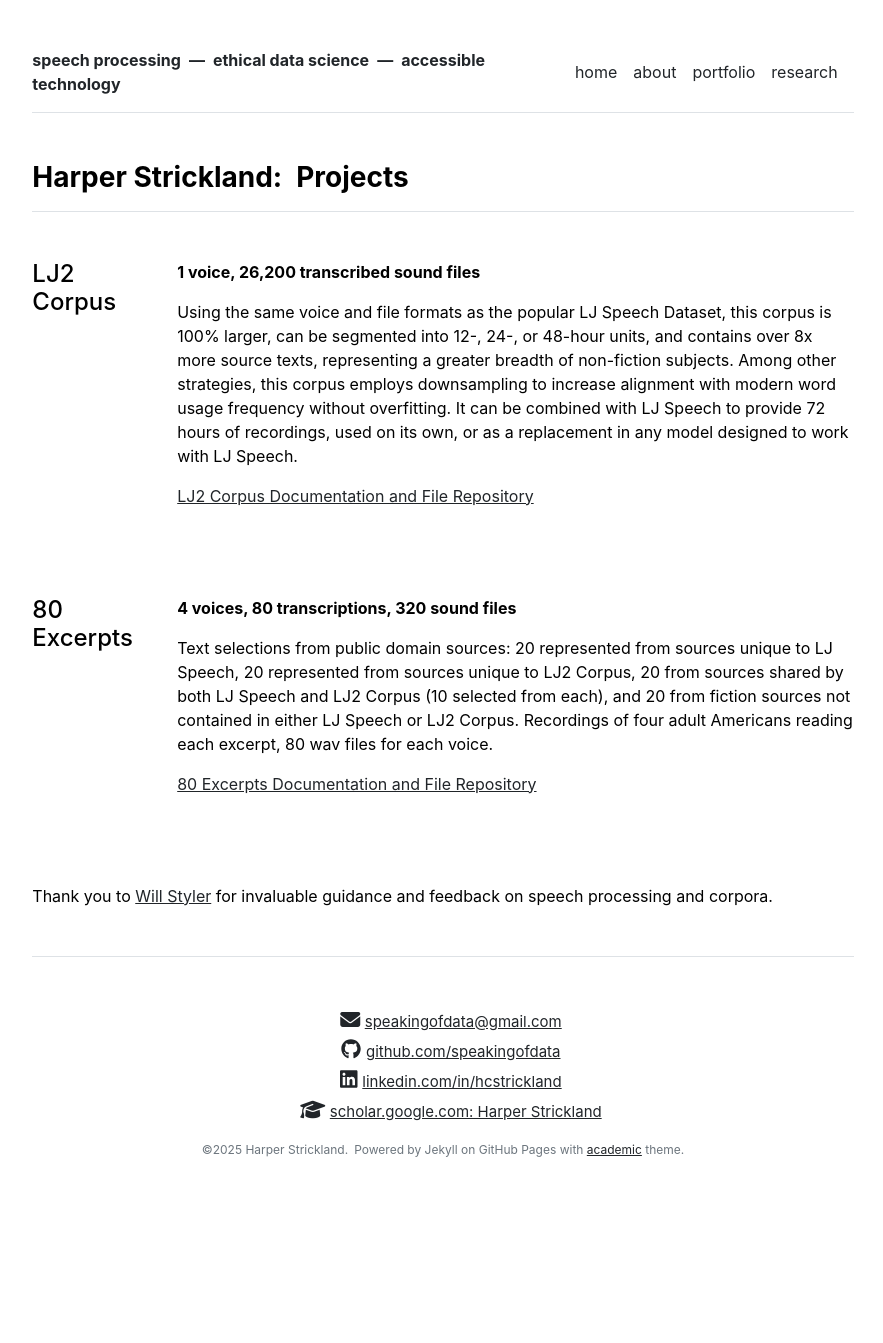
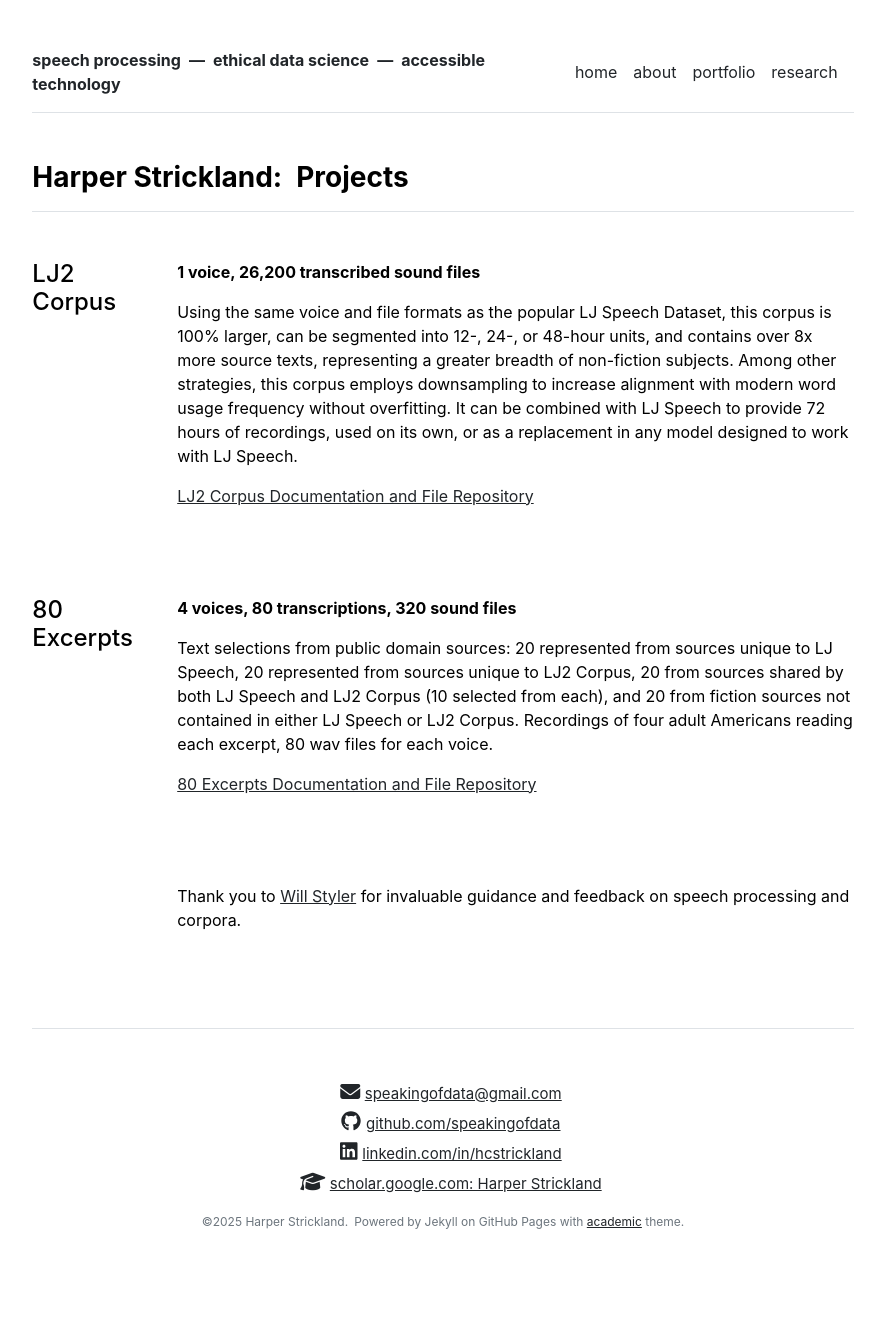
Before and after one commit to speakingofdata/speakingofdata.github.io, a Jekyll site: the page built from portfolio.md, in a window 1280 px wide. Shown: the whole page, without its empty margins (197-1080 px from the left). Built offline with Jekyll 4.4.1, drawn with Linux system fonts in a browser that asks for light colours; nearby versions of some CDN libraries; before the commit the page ends 1271 px from its top, so only the background shows below that.

Commit message:
Update portfolio.html

```diff
--- a/_layouts/portfolio.html
+++ b/_layouts/portfolio.html
@@ -20,6 +20,12 @@ layout: default
       </div>
     </div>
     {% endfor %}
-    Thank you to <a href=https://savethevowels.org>Will Styler</a> for invaluable guidance and feedback on speech processing and corpora.
+    <div class="row g-5 mb-5">
+      <div class="col-md-2">
+      </div>
+      <div class="col-md-10">
+        Thank you to <a href=https://savethevowels.org>Will Styler</a> for invaluable guidance and feedback on speech processing and corpora.
+      </div>
+    </div>
   </div>
 </div>
```
